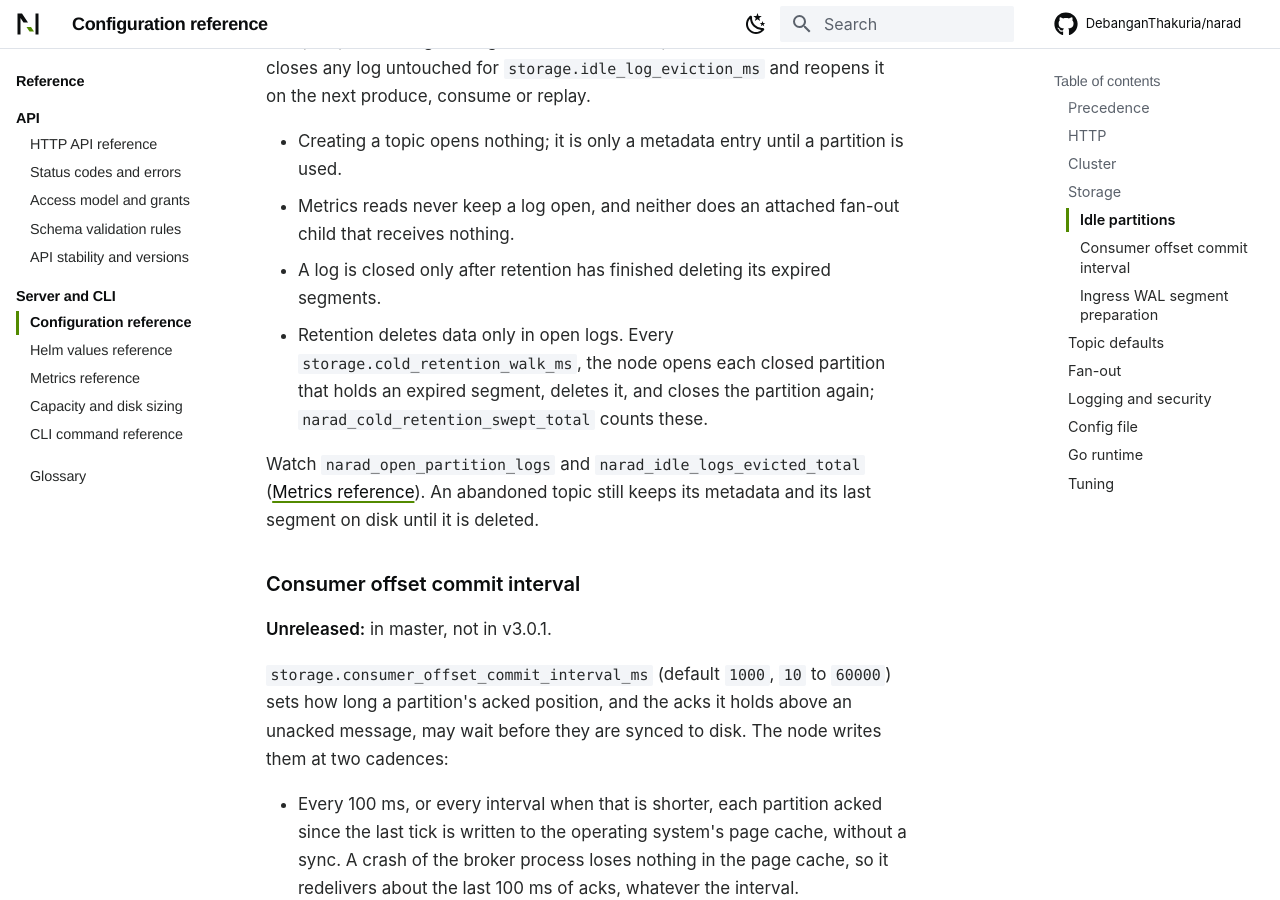
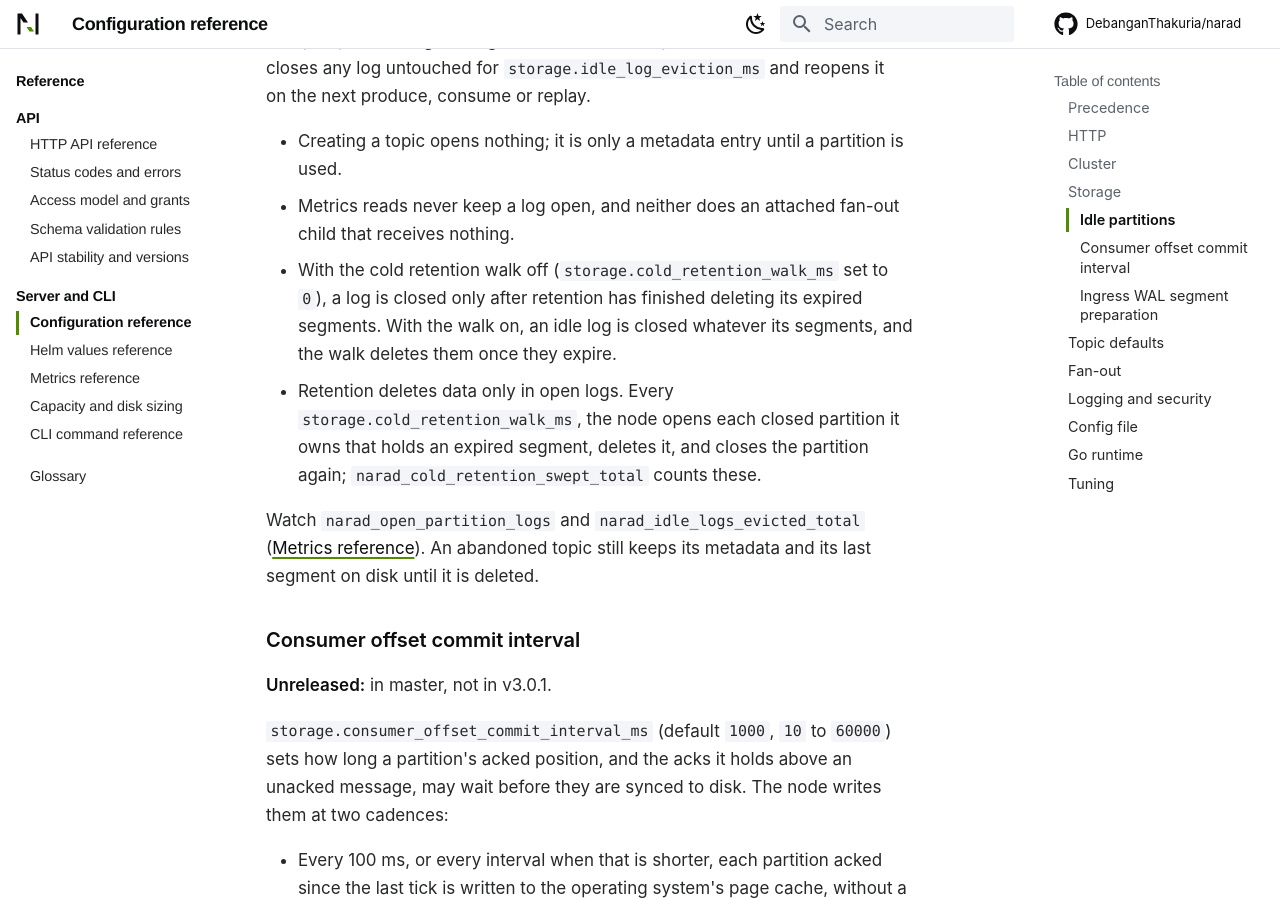
Before and after one commit to DebanganThakuria/narad, an MkDocs documentation site: the page built from docs/reference/configuration.md, in a window 1280 px wide and 900 px high, scrolled down 7980 px. Built offline with MkDocs 1.6.1 and Material for MkDocs 9.7.7, drawn with Linux system fonts in a browser that asks for light colours; some web fonts are replaced; comment, search, counter and statistics services are not loaded.

Commit message:
docs: retention and caps changes on every owner, cold walk hygiene
Changelog lines and upgrade note for retention and caps changes that
reach every partition owner, the fan-out lag series after a move, idle
eviction with the cold walk, the walk's panic guard, ownership check
and directory re-check, and the token demand prune. The topics,
storage engine, fan-out engine, configuration and metrics pages say
the same.

Co-Authored-By: Claude Opus 5.5 <noreply@anthropic.com>

```diff
--- a/docs/reference/configuration.md
+++ b/docs/reference/configuration.md
@@ -113,8 +113,8 @@ An open partition log holds goroutines, file descriptors and buffers. A node clo
 
 - Creating a topic opens nothing; it is only a metadata entry until a partition is used.
 - Metrics reads never keep a log open, and neither does an attached fan-out child that receives nothing.
-- A log is closed only after retention has finished deleting its expired segments.
-- Retention deletes data only in open logs. Every `storage.cold_retention_walk_ms`, the node opens each closed partition that holds an expired segment, deletes it, and closes the partition again; `narad_cold_retention_swept_total` counts these.
+- With the cold retention walk off (`storage.cold_retention_walk_ms` set to `0`), a log is closed only after retention has finished deleting its expired segments. With the walk on, an idle log is closed whatever its segments, and the walk deletes them once they expire.
+- Retention deletes data only in open logs. Every `storage.cold_retention_walk_ms`, the node opens each closed partition it owns that holds an expired segment, deletes it, and closes the partition again; `narad_cold_retention_swept_total` counts these.
 
 Watch `narad_open_partition_logs` and `narad_idle_logs_evicted_total` ([Metrics reference](metrics.md#storage-housekeeping)). An abandoned topic still keeps its metadata and its last segment on disk until it is deleted.
 
```
Also changed, not shown: CHANGELOG.md (+7 -0 lines), docs/reference/metrics.md (+1 -0 lines), docs/understand/fanout-engine.md (+1 -1 lines), docs/understand/storage-engine.md (+7 -1 lines), 1 other file.
